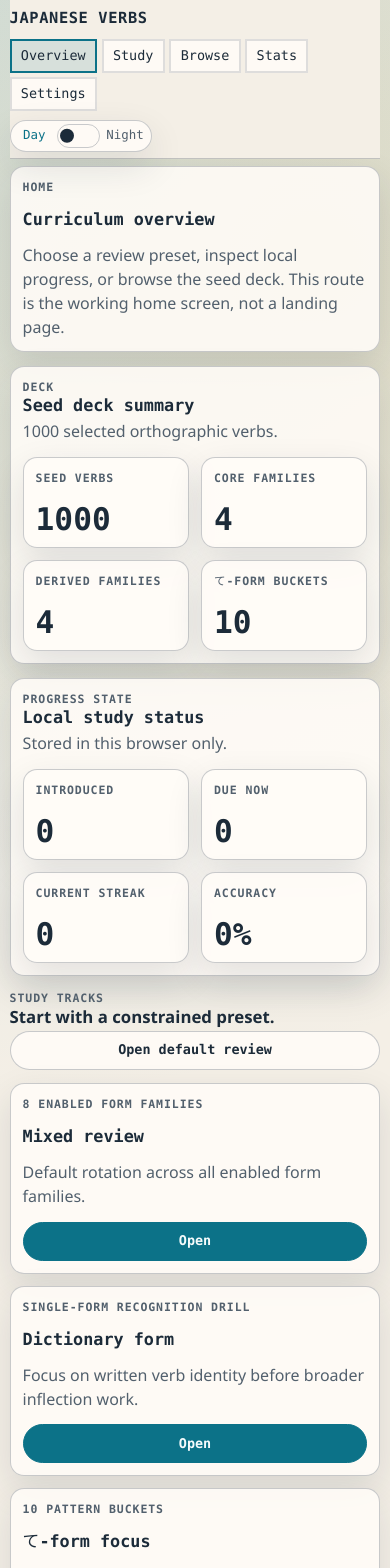
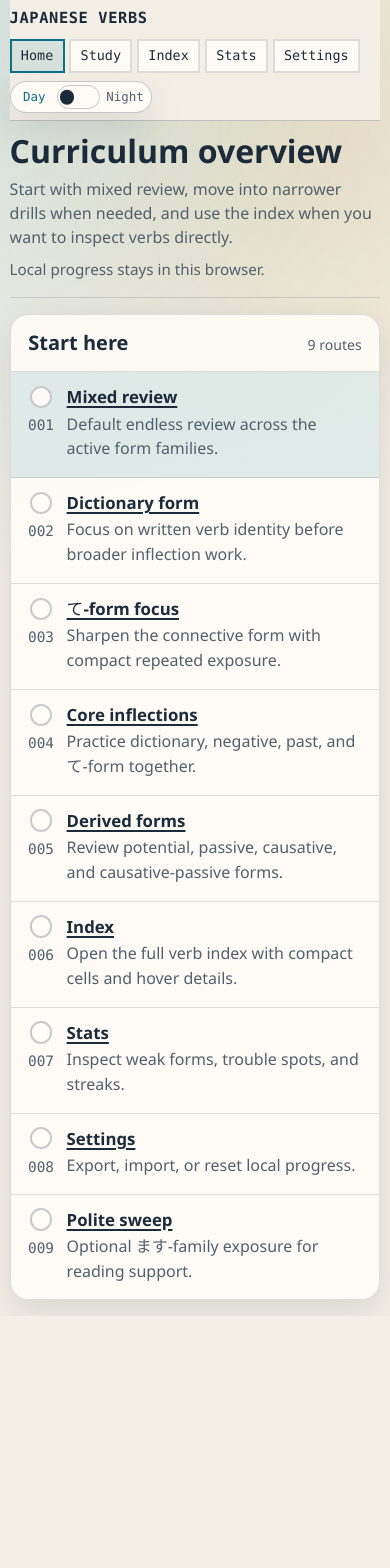
Before and after one commit to QuincyLarson/japanese-verbs, a React (Vite) app: page /#/ in a window 390 px wide. Shown: the top 1568 px of the page. After the commit the page ends 1316 px from the top, so only its background shows below. Built offline with nearby package versions, Linux system fonts and the light colour scheme.

Commit message:
style: rework home and verb index

```diff
--- a/src/app/App.tsx
+++ b/src/app/App.tsx
@@ -13,6 +13,7 @@ export function App() {
       <Route element={<AppLayout />}>
         <Route path="/" element={<OverviewPage />} />
         <Route path="/study" element={<StudyPage />} />
+        <Route path="/index" element={<BrowsePage />} />
         <Route path="/browse" element={<BrowsePage />} />
         <Route path="/stats" element={<StatsPage />} />
         <Route path="/settings" element={<SettingsPage />} />
--- a/src/components/AppLayout.tsx
+++ b/src/components/AppLayout.tsx
@@ -4,9 +4,9 @@ import { useAppState } from '../app/AppState';
 import { HeaderSwitch } from './HeaderSwitch';
 
 const NAV_ITEMS = [
-  { to: '/', label: 'Overview', end: true },
+  { to: '/', label: 'Home', end: true },
   { to: '/study', label: 'Study' },
-  { to: '/browse', label: 'Browse' },
+  { to: '/index', label: 'Index' },
   { to: '/stats', label: 'Stats' },
   { to: '/settings', label: 'Settings' },
 ];
--- a/src/pages/BrowsePage.tsx
+++ b/src/pages/BrowsePage.tsx
@@ -1,29 +1,69 @@
-import { useState } from 'react';
+import { useDeferredValue, useMemo, useState, type FocusEvent } from 'react';
 import { useAppState } from '../app/AppState';
 import { getFormLabel, searchVerbs } from '../lib/stats';
+import type { FormKey, VerbEntry } from '../types/verb';
+
+function isNode(value: EventTarget | null): value is Node {
+  return value instanceof Node;
+}
+
+function getVerbCharacterCount(value: string) {
+  return Array.from(value.replace(/\s+/g, '')).length;
+}
 
 export function BrowsePage() {
   const { verbs, catalogStatus } = useAppState();
   const [query, setQuery] = useState('');
+  const [activeVerbId, setActiveVerbId] = useState<string | null>(null);
+  const [pinnedVerbId, setPinnedVerbId] = useState<string | null>(null);
+  const deferredQuery = useDeferredValue(query);
 
   if (catalogStatus !== 'ready') {
     return (
       <section className="panel stack">
-        <p className="eyebrow">Browse</p>
-        <h2>Loading the verb reference.</h2>
+        <p className="eyebrow">Index</p>
+        <h2>Loading the verb index.</h2>
       </section>
     );
   }
 
-  const results = searchVerbs(verbs, query).slice(0, 60);
+  const results = useMemo(() => searchVerbs(verbs, deferredQuery), [deferredQuery, verbs]);
+  const groups = useMemo(
+    () => ({
+      short: results.filter((entry) => getVerbCharacterCount(entry.orthography) <= 3),
+      long: results.filter((entry) => getVerbCharacterCount(entry.orthography) > 3),
+    }),
+    [results],
+  );
+
+  function activateVerb(entry: VerbEntry, pin = false) {
+    setActiveVerbId(entry.id);
+    if (pin) {
+      setPinnedVerbId(entry.id);
+    } else if (pinnedVerbId && pinnedVerbId !== entry.id) {
+      setPinnedVerbId(null);
+    }
+  }
+
+  function handleBlur(event: FocusEvent<HTMLDivElement>, verbId: string) {
+    if (isNode(event.relatedTarget) && event.currentTarget.contains(event.relatedTarget)) {
+      return;
+    }
+
+    if (pinnedVerbId === verbId) {
+      return;
+    }
+
+    setActiveVerbId((current) => (current === verbId ? null : current));
+  }
 
   return (
     <section className="page-stack">
       <section className="panel stack">
-        <p className="eyebrow">Browse</p>
-        <h2>Inspect verbs outside the study loop.</h2>
+        <p className="eyebrow">Index</p>
+        <h2>All verbs</h2>
         <p className="muted-text">
-          Search by Japanese form, reading, or English meaning. Results stay compact for mobile review.
+          Search by Japanese form, reading, or English meaning. Hover or tap a cell to inspect the verb metadata.
         </p>
         <label className="field-stack">
           <span className="label">Search</span>
@@ -38,72 +78,101 @@ export function BrowsePage() {
         <p className="muted-text">Showing {results.length} results.</p>
       </section>
 
-      {results.map((entry) => (
-        <details className="panel detail-card" key={entry.id}>
-          <summary className="detail-summary">
-            <div>
-              <p className="eyebrow">{entry.reading}</p>
-              <h3 lang="ja">{entry.orthography}</h3>
+      <section className="index-screen stack-sm">
+        {(['short', 'long'] as const).map((group) => (
+          <div
+            key={group}
+            className={group === 'short' ? 'index-grid index-grid--short' : 'index-grid index-grid--long'}
+            role="list"
+            aria-label={group === 'short' ? 'Short verbs' : 'Longer verbs'}
+          >
+            {groups[group].map((entry) => {
+              const isActive = activeVerbId === entry.id;
+              const glossaryPreview = entry.englishGlosses.slice(0, 3).join(' / ');
+              const sampleForms = (['dictionary', 'te', 'past'] as FormKey[])
+                .map((formKey) => entry.forms[formKey])
+                .filter((value): value is NonNullable<typeof value> => Boolean(value))
+                .map((value) => value.jp)
+                .join(' · ');
+
+              return (
+                <div
+                  key={entry.id}
+                  className="index-cell"
+                  role="listitem"
+                  onMouseEnter={() => activateVerb(entry)}
+                  onMouseLeave={() => {
+                    if (pinnedVerbId === entry.id) {
+                      return;
+                    }
+
+                    setActiveVerbId((current) => (current === entry.id ? null : current));
+                  }}
+                  onBlur={(event) => handleBlur(event, entry.id)}
+                >
+                  <button
+                    type="button"
+                    className={
+                      group === 'short'
+                        ? isActive
+                          ? 'index-expression index-expression--short is-active'
+                          : 'index-expression index-expression--short'
+                        : isActive
+                          ? 'index-expression index-expression--long is-active'
+                          : 'index-expression index-expression--long'
+                    }
+                    aria-expanded={isActive}
+                    onFocus={() => activateVerb(entry)}
+                    onClick={() => {
+                      if (pinnedVerbId === entry.id) {
+                        setPinnedVerbId(null);
+                        setActiveVerbId(null);
+                        return;
+                      }
+
+                      activateVerb(entry, true);
+                    }}
+                  >
+                    {entry.orthography}
+                  </button>
+
+                  {isActive ? (
+                    <div className="index-popover" role="dialog" aria-label={entry.orthography}>
+                      <p className="index-popover__expression" lang="ja">
+                        {entry.orthography}
+                      </p>
+                      <p className="index-popover__meta">
+                        {entry.reading} · {entry.englishPrimary}
+                      </p>
+                      <div className="index-popover__summaries">
+                        <p className="index-popover__summary">{glossaryPreview}</p>
+                        <p className="index-popover__summary">
+                          {entry.verbClass} · {entry.transitivity} · rank {entry.bccwjRank}
+                        </p>
                       </div>
-            <p className="muted-text">{entry.englishPrimary}</p>
-          </summary>
-
-          <div className="stack">
-            <div className="mini-stats">
-              <div>
-                <span>Class</span>
-                <strong>{entry.verbClass}</strong>
-              </div>
-              <div>
-                <span>Transitivity</span>
-                <strong>{entry.transitivity}</strong>
-              </div>
-              <div>
-                <span>Rank</span>
-                <strong>{entry.bccwjRank}</strong>
-              </div>
-            </div>
-
-            <p className="muted-text">{entry.englishGlosses.join(' / ')}</p>
-
+                      <p className="index-popover__origin">
+                        Forms: {sampleForms || 'dictionary only'}
+                      </p>
+                      {entry.sameSpellingOtherReadings.length > 0 ? (
+                        <p className="index-popover__origin">
+                          Alternate reading: {entry.sameSpellingOtherReadings[0].reading}
+                        </p>
+                      ) : null}
                       <div className="pill-wrap">
-              {entry.allowedInflections.map((formKey) => (
-                <span className="pill" key={formKey}>
+                        {entry.allowedInflections.slice(0, 6).map((formKey) => (
+                          <span className="pill" key={`${entry.id}-${formKey}`}>
                             {getFormLabel(formKey)}
                           </span>
                         ))}
                       </div>
-
-            <ul className="compact-list">
-              {entry.sameSpellingOtherReadings.map((alternate) => (
-                <li key={`${entry.id}-${alternate.reading}`}>
-                  Alternate reading: {alternate.reading} - {alternate.english_primary}
-                </li>
-              ))}
-              {entry.alternateSpellings.map((spelling) => (
-                <li key={`${entry.id}-${spelling}`}>Alternate spelling: {spelling}</li>
-              ))}
-            </ul>
-
-            <div className="form-list">
-              {entry.allowedInflections.map((formKey) => {
-                const surface = entry.forms[formKey];
-
-                if (!surface) {
-                  return null;
-                }
-
-                return (
-                  <div className="form-row" key={`${entry.id}-${formKey}`}>
-                    <span>{getFormLabel(formKey)}</span>
-                    <strong lang="ja">{surface.jp}</strong>
+                    </div>
+                  ) : null}
                 </div>
               );
             })}
           </div>
-          </div>
-        </details>
         ))}
+      </section>
     </section>
   );
 }
--- a/src/pages/OverviewPage.tsx
+++ b/src/pages/OverviewPage.tsx
@@ -1,178 +1,155 @@
+import { useMemo } from 'react';
 import { Link } from 'react-router-dom';
 import { useAppState } from '../app/AppState';
-import {
-  CORE_FORM_KEYS,
-  DATASET_SUMMARY,
-  DEFAULT_FORM_KEYS,
-  DERIVED_FORM_KEYS,
-  POLITE_FORM_KEYS,
-  TE_FORM_PATTERNS,
-  VERB_COUNT,
-} from '../lib/dataset';
-import { calculateOverviewStats } from '../lib/stats';
+import type { FormKey } from '../types/verb';
 
-const QUICK_STATS = [
-  { label: 'Seed verbs', value: `${VERB_COUNT}` },
-  { label: 'Core families', value: `${CORE_FORM_KEYS.length}` },
-  { label: 'Derived families', value: `${DERIVED_FORM_KEYS.length}` },
-  { label: 'て-form buckets', value: `${TE_FORM_PATTERNS.length}` },
-];
-
-const TRACKS = [
+const HOME_ROWS: Array<{
+  id: string;
+  title: string;
+  summary: string;
+  to: string;
+  formKey: FormKey | null;
+}> = [
   {
+    id: 'mixed-review',
     title: 'Mixed review',
-    note: 'Default rotation across all enabled form families.',
-    detail: `${DEFAULT_FORM_KEYS.length} enabled form families`,
+    summary: 'Default endless review across the active form families.',
     to: '/study?preset=mixed-review',
+    formKey: null,
   },
   {
+    id: 'dictionary',
     title: 'Dictionary form',
-    note: 'Focus on written verb identity before broader inflection work.',
-    detail: 'Single-form recognition drill',
+    summary: 'Focus on written verb identity before broader inflection work.',
     to: '/study?preset=dictionary',
+    formKey: 'dictionary',
   },
   {
+    id: 'te',
     title: 'て-form focus',
-    note: 'Sharpen the highest-value connective pattern with bucket-aware analytics.',
-    detail: `${TE_FORM_PATTERNS.length} pattern buckets`,
+    summary: 'Sharpen the connective form with compact repeated exposure.',
     to: '/study?preset=te',
+    formKey: 'te',
   },
   {
+    id: 'core',
     title: 'Core inflections',
-    note: 'Plain dictionary, negative, past, and て-form only.',
-    detail: `${CORE_FORM_KEYS.length} core families`,
+    summary: 'Practice dictionary, negative, past, and て-form together.',
     to: '/study?preset=core',
+    formKey: 'past',
   },
   {
+    id: 'derived',
     title: 'Derived forms',
-    note: 'Potential, passive, causative, and causative-passive review.',
-    detail: `${DERIVED_FORM_KEYS.length} derived families`,
+    summary: 'Review potential, passive, causative, and causative-passive forms.',
     to: '/study?preset=derived',
+    formKey: 'causative',
   },
   {
+    id: 'index',
+    title: 'Index',
+    summary: 'Open the full verb index with compact cells and hover details.',
+    to: '/index',
+    formKey: null,
+  },
+  {
+    id: 'stats',
+    title: 'Stats',
+    summary: 'Inspect weak forms, trouble spots, and streaks.',
+    to: '/stats',
+    formKey: null,
+  },
+  {
+    id: 'settings',
+    title: 'Settings',
+    summary: 'Export, import, or reset local progress.',
+    to: '/settings',
+    formKey: null,
+  },
+  {
+    id: 'polite',
     title: 'Polite sweep',
-    note: 'Optional ます-family exposure for reading support.',
-    detail: `${POLITE_FORM_KEYS.length} polite families`,
+    summary: 'Optional ます-family exposure for reading support.',
     to: '/study?preset=polite',
+    formKey: 'polite',
   },
 ];
 
-const PRINCIPLES = [
-  'Track mastery by written verb, not by isolated surface form.',
-  'Keep explanations compositional and brief after reveal.',
-  'Bias toward weak form families without creating duplicate cards.',
-];
+function hasAttemptForForm(progressItems: Record<string, { perFormFamily: Partial<Record<FormKey, { correct: number; wrong: number }>> }>, formKey: FormKey) {
+  return Object.values(progressItems).some((progress) => {
+    const form = progress.perFormFamily[formKey];
+    return (form?.correct ?? 0) + (form?.wrong ?? 0) > 0;
+  });
+}
 
 export function OverviewPage() {
-  const { catalogStatus, progressStore, verbs } = useAppState();
-  const progressStats =
-    catalogStatus === 'ready' ? calculateOverviewStats(verbs, progressStore) : null;
+  const { progressStore } = useAppState();
+  const rows = useMemo(
+    () =>
+      HOME_ROWS.map((row, index) => ({
+        ...row,
+        chapterNumber: index + 1,
+        completed:
+          row.formKey === null
+            ? row.id === 'mixed-review'
+              ? progressStore.meta.totalReviews > 0
+              : false
+            : hasAttemptForForm(progressStore.items, row.formKey),
+        isCurrent: row.id === 'mixed-review',
+      })),
+    [progressStore],
+  );
 
   return (
-    <section className="page-stack">
-      <section className="panel stack">
-        <p className="eyebrow">Home</p>
-        <h2>Curriculum overview</h2>
+    <div className="linear-curriculum linear-curriculum--stacked">
+      <section className="linear-curriculum__intro">
+        <h1>Curriculum overview</h1>
         <p className="muted-text">
-          Choose a review preset, inspect local progress, or browse the seed deck. This route is the working home
-          screen, not a landing page.
+          Start with mixed review, move into narrower drills when needed, and use the index when you want to inspect
+          verbs directly.
         </p>
+        <p className="linear-curriculum__meta">Local progress stays in this browser.</p>
       </section>
 
-      <section className="panel stack">
-        <div className="section-heading">
-          <div>
-            <p className="eyebrow">Deck</p>
-            <h3>Seed deck summary</h3>
+      <section className="unit-card" aria-labelledby="home-sequence-title">
+        <div className="unit-card__body">
+          <div className="unit-card__head">
+            <h2 id="home-sequence-title">Start here</h2>
+            <div className="unit-card__meta">
+              <p className="unit-card__count">{rows.length} routes</p>
+            </div>
           </div>
-          <p className="muted-text">
-            {DATASET_SUMMARY.selected_unique_orthographic_verbs} selected orthographic verbs.
-          </p>
-        </div>
-        <div className="stats-grid" aria-label="Dataset summary">
-          {QUICK_STATS.map((stat) => (
-            <article className="stat-block" key={stat.label}>
-              <p className="label">{stat.label}</p>
-              <strong>{stat.value}</strong>
-            </article>
-          ))}
+          <ol className="unit-card__subsections" aria-label="Home sequence">
+            {rows.map((row) => (
+              <li
+                key={row.id}
+                className={[
+                  'unit-card__subsection',
+                  row.completed ? 'is-completed' : '',
+                  row.isCurrent ? 'is-current' : '',
+                ]
+                  .filter(Boolean)
+                  .join(' ')}
+              >
+                <div className="unit-card__rail" aria-hidden="true">
+                  <span className={row.completed ? 'unit-card__status is-completed' : 'unit-card__status'}>
+                    {row.completed ? '✓' : ''}
+                  </span>
+                  <span className="unit-card__step">{String(row.chapterNumber).padStart(3, '0')}</span>
+                </div>
+                <div className="unit-card__copy">
+                  <h3 className="unit-card__title-row">
+                    <Link className="unit-card__link" to={row.to}>
+                      {row.title}
+                    </Link>
+                  </h3>
+                  <p>{row.summary}</p>
+                </div>
+              </li>
+            ))}
+          </ol>
         </div>
       </section>
-
-      <section className="panel stack">
-        <div className="section-heading">
-          <div>
-            <p className="eyebrow">Progress state</p>
-            <h3>Local study status</h3>
-          </div>
-          <p className="muted-text">
-            {catalogStatus === 'ready'
-              ? 'Stored in this browser only.'
-              : 'Loading the review deck for local progress.'}
-          </p>
-        </div>
-
-        {progressStats ? (
-          <div className="stats-grid">
-            <article className="stat-block">
-              <p className="label">Introduced</p>
-              <strong>{progressStats.introduced}</strong>
-            </article>
-            <article className="stat-block">
-              <p className="label">Due now</p>
-              <strong>{progressStats.due}</strong>
-            </article>
-            <article className="stat-block">
-              <p className="label">Current streak</p>
-              <strong>{progressStats.currentStreak}</strong>
-            </article>
-            <article className="stat-block">
-              <p className="label">Accuracy</p>
-              <strong>{Math.round(progressStats.accuracy * 100)}%</strong>
-            </article>
-          </div>
-        ) : (
-          <p className="muted-text">The review deck is still loading.</p>
-        )}
-      </section>
-
-      <section className="page-stack">
-        <div className="section-heading">
-          <div>
-            <p className="eyebrow">Study tracks</p>
-            <h3>Start with a constrained preset.</h3>
-          </div>
-          <Link className="ghost-link" to="/study?preset=mixed-review">
-            Open default review
-          </Link>
-        </div>
-
-        <div className="track-grid">
-          {TRACKS.map((track) => (
-            <article className="panel track-card stack" key={track.title}>
-              <p className="label">{track.detail}</p>
-              <h3>{track.title}</h3>
-              <p className="muted-text">{track.note}</p>
-              <Link className="block-link" to={track.to}>
-                Open
-              </Link>
-            </article>
-          ))}
-        </div>
-      </section>
-
-      <section className="panel stack">
-        <p className="eyebrow">Study model</p>
-        <ul className="compact-list">
-          {PRINCIPLES.map((principle) => (
-            <li key={principle}>{principle}</li>
-          ))}
-        </ul>
-        <p className="muted-text">
-          The selection pipeline kept {DATASET_SUMMARY.selected_unique_orthographic_verbs} items from a larger
-          quality-gated pool and preserves alternate readings in metadata.
-        </p>
-      </section>
-    </section>
+    </div>
   );
 }
--- a/src/styles.css
+++ b/src/styles.css
@@ -194,6 +194,171 @@ button {
   padding-top: 0.45rem;
 }
 
+.linear-curriculum {
+  width: min(100%, 44rem);
+  margin: 0 auto;
+}
+
+.linear-curriculum--stacked {
+  display: grid;
+  gap: 1rem;
+}
+
+.linear-curriculum__intro {
+  display: grid;
+  gap: 0.6rem;
+  padding: 0.35rem 0 1rem;
+  border-bottom: 1px solid var(--border-soft);
+}
+
+.linear-curriculum__intro h1 {
+  margin: 0;
+  font-size: clamp(2rem, 4vw, 2.8rem);
+  line-height: 1.05;
+}
+
+.linear-curriculum__meta {
+  color: var(--text-muted);
+  font-size: 0.95rem;
+}
+
+.unit-card {
+  display: block;
+  overflow: hidden;
+  border: 1px solid var(--border-soft);
+  border-radius: var(--radius-lg);
+  background: var(--bg-panel);
+  box-shadow: var(--shadow);
+}
+
+.unit-card__body {
+  display: grid;
+  gap: 0;
+}
+
+.unit-card__head {
+  display: flex;
+  align-items: baseline;
+  justify-content: space-between;
+  gap: 1rem;
+  padding: 1rem 1.1rem;
+  border-bottom: 1px solid var(--border-soft);
+}
+
+.unit-card__head h2,
+.unit-card__copy h3,
+.unit-card__copy p {
+  margin: 0;
+}
+
+.unit-card__head h2 {
+  font-size: clamp(1.25rem, 2.2vw, 1.6rem);
+  line-height: 1.15;
+}
+
+.unit-card__meta {
+  display: grid;
+  justify-items: end;
+  gap: 0.2rem;
+  flex-shrink: 0;
+}
+
+.unit-card__count {
+  color: var(--text-muted);
+  font-size: 0.88rem;
+}
+
+.unit-card__subsections {
+  list-style: none;
+  margin: 0;
+  padding: 0;
+}
+
+.unit-card__subsection {
+  display: grid;
+  grid-template-columns: 3.5rem minmax(0, 1fr);
+  gap: 0;
+  border-bottom: 1px solid var(--border-soft);
+}
+
+.unit-card__subsection:last-child {
+  border-bottom: 0;
+}
+
+.unit-card__subsection.is-completed {
+  background: rgba(45, 109, 79, 0.08);
+}
+
+.unit-card__subsection.is-current {
+  background: var(--accent-soft);
+}
+
+.unit-card__rail {
+  display: grid;
+  justify-items: center;
+  align-content: start;
+  gap: 0.45rem;
+  padding: 0.85rem 0.5rem 0.8rem 0.8rem;
+}
+
+.unit-card__status {
+  display: inline-grid;
+  place-items: center;
+  width: 1.4rem;
+  height: 1.4rem;
+  border: 2px solid var(--border-strong);
+  border-radius: 999px;
+  background: var(--bg-panel);
+  color: transparent;
+  font-size: 0.82rem;
+  font-weight: 800;
+  line-height: 1;
+}
+
+.unit-card__status.is-completed {
+  border-color: var(--success);
+  background: var(--success);
+  color: var(--success-text);
+}
+
+.unit-card__step {
+  display: grid;
+  place-items: start center;
+  color: var(--text-muted);
+  font-family: var(--mono);
+  font-size: 0.9rem;
+}
+
+.unit-card__copy {
+  display: grid;
+  gap: 0.3rem;
+  padding: 0.95rem 1.1rem 1rem 0;
+}
+
+.unit-card__copy p {
+  color: var(--text-muted);
+  line-height: 1.55;
+}
+
+.unit-card__title-row {
+  display: flex;
+  flex-wrap: wrap;
+  align-items: center;
+  gap: 0.45rem;
+}
+
+.unit-card__link {
+  color: inherit;
+  text-decoration: underline;
+  text-decoration-thickness: 1.5px;
+  text-underline-offset: 0.16em;
+}
+
+.unit-card__link:hover {
+  color: var(--accent);
+  text-decoration-thickness: 2px;
+}
+
 .page-stack,
 .stack,
 .stack-sm {
@@ -282,6 +447,115 @@ p {
 .track-grid {
   display: grid;
   gap: 0.75rem;
+}
+
+.index-screen {
+  gap: 0.45rem;
+}
+
+.index-grid {
+  display: grid;
+  gap: 0.35rem;
+  align-items: start;
+}
+
+.index-grid--short {
+  grid-template-columns: repeat(auto-fill, minmax(7.25rem, 1fr));
+}
+
+.index-grid--long {
+  grid-template-columns: repeat(auto-fill, minmax(12rem, 1fr));
+  padding-top: 0.15rem;
+}
+
+.index-cell {
+  position: relative;
+}
+
+.index-expression {
+  width: 100%;
+  display: flex;
+  align-items: center;
+  justify-content: center;
+  padding: 0.3rem 0.32rem;
+  border: 1.5px solid var(--border-soft);
+  border-radius: var(--radius-sm);
+  background: var(--bg-panel);
+  color: var(--text-main);
+  font-weight: 700;
+  line-height: 1.05;
+  text-align: center;
+  word-break: break-word;
+  box-shadow: none;
+}
+
+.index-expression--short {
+  min-height: 4.2rem;
+  font-size: clamp(1.32rem, 3vw, 1.55rem);
+  white-space: nowrap;
+}
+
+.index-expression--long {
+  min-height: 4rem;
+  padding: 0.65rem 0.55rem;
+  font-size: clamp(1.28rem, 3.2vw, 1.58rem);
+}
+
+.index-expression:hover,
+.index-expression.is-active {
+  border-color: var(--accent);
+  background: var(--accent-soft);
+}
+
+.index-popover {
+  position: absolute;
+  top: calc(100% + 0.35rem);
+  left: 50%;
+  z-index: 12;
+  display: grid;
+  gap: 0.45rem;
+  width: min(26rem, calc(100vw - 1rem));
+  padding: 0.8rem;
+  border: 1px solid var(--border-strong);
+  border-radius: var(--radius-md);
+  background: var(--bg-panel-strong);
+  box-shadow: var(--shadow);
+  transform: translateX(-50%);
+}
+
+.index-popover__expression,
+.index-popover__meta,
+.index-popover__summary,
+.index-popover__origin {
+  margin: 0;
+  text-align: center;
+}
+
+.index-popover__expression {
+  font-size: 1.55rem;
+  font-weight: 700;
+  line-height: 1.1;
+}
+
+.index-popover__meta,
+.index-popover__origin {
+  color: var(--text-muted);
+  font-size: 0.94rem;
+  line-height: 1.45;
+}
+
+.index-popover__meta {
+  font-family: var(--mono);
+}
+
+.index-popover__summaries {
+  display: grid;
+  gap: 0.45rem;
+}
+
+.index-popover__summary {
+  font-size: 0.98rem;
+  line-height: 1.5;
 }
 
 .stats-grid {
@@ -626,4 +900,12 @@ p {
     align-items: end;
     gap: 0.75rem;
   }
+
+  .index-grid--short {
+    grid-template-columns: repeat(5, minmax(0, 1fr));
+  }
+
+  .index-popover__summaries {
+    grid-template-columns: repeat(2, minmax(0, 1fr));
+  }
 }
```
Also changed, not shown: 1 other file (tests, documents, lock files or other folders). Lines whose indentation alone changed are shown as unchanged.
